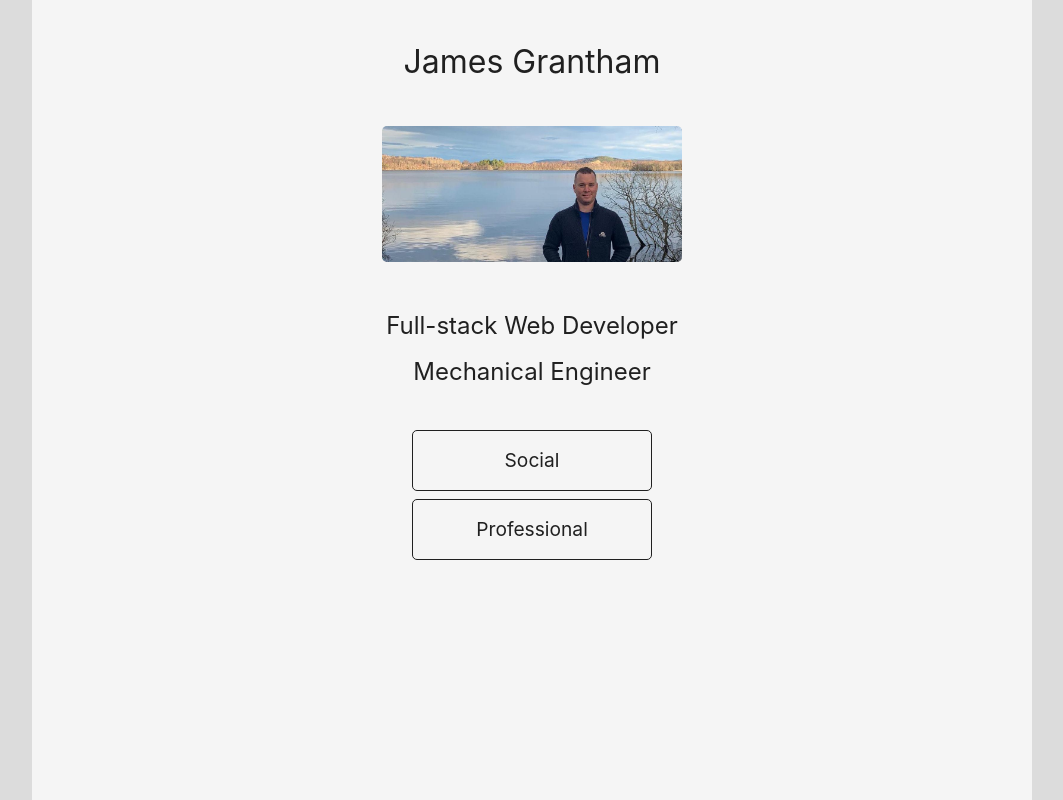
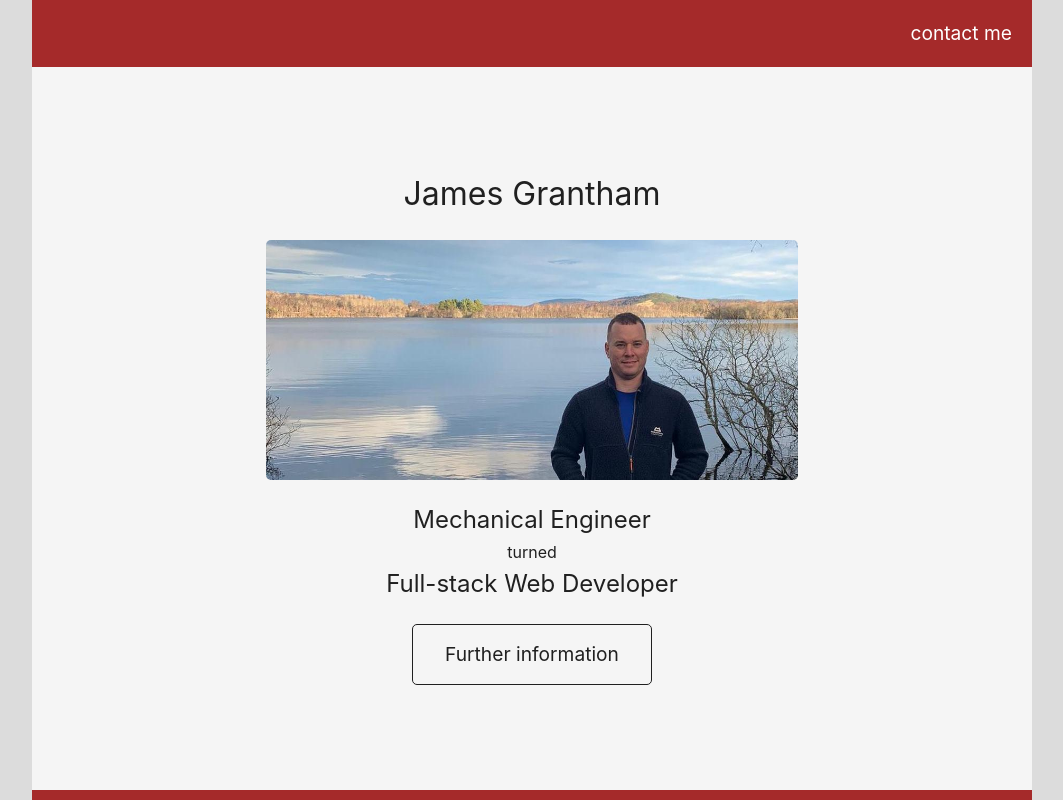
Before and after one commit to jrgrantham/james-grantham, a React (Create React App) app: page / in a window 1280 px wide. Shown: the whole page, without its empty margins (108-1171 px from the left). Built offline with nearby package versions, Linux system fonts and the light colour scheme; no server answers.

Commit message:
add window height calculator and styling

```diff
--- a/src/App.js
+++ b/src/App.js
@@ -2,6 +2,7 @@ import React, { useState } from "react";
 import { Route } from "react-router-dom";
 import styled from "styled-components";
 import Landing from "./views/Landing";
+import Trial from "./views/Trial";
 import Professional from "./views/Professional";
 import Login from "./views/Login";
 import PhoneNumbers from "./views/PhoneNumbers";
@@ -19,6 +20,7 @@ export default function App() {
   return (
     <StyledApp>
       <Route exact path="/" component={Landing} />
+      <Route exact path="/trial" component={Trial} />
       <Route path="/professional" component={Professional} />
       <Route
         path="/login"
@@ -63,6 +65,7 @@ export default function App() {
 }
 
 const StyledApp = styled.div`
+  width: 100vw
   max-width: 1000px
   min-height: 100%
   margin: auto
--- a/src/helpers/Error.js
+++ b/src/helpers/Error.js
@@ -7,7 +7,7 @@ const Error = ({ touched, message }) => {
   if (message) {
   return <div className='form-message invalid'>{message}</div>
   }
-  return <div className='form-message valid'>all good</div>
+  return <div className='form-message valid'>All good</div>
 }
 
 export default Error
--- a/src/views/Landing.jsx
+++ b/src/views/Landing.jsx
@@ -3,7 +3,7 @@ import { Link } from "react-router-dom";
 import styled from "styled-components";
 import jamesPhoto from "../../src/images/james.jpg";
 
-import { transition, greyMedium, borderRad, blackOff } from "./styling";
+import { transition, greyMedium, borderRad, blackOff, greyDark } from "./styling";
 
 export default function Landing() {
   // document.body.style.background = appColor;
@@ -11,66 +11,89 @@ export default function Landing() {
 
   return (
     <Position>
-      <LandingStyle>
+      <Header>
+        <Link to="/phonenumbers">
+          <h5 style={contactMe} >contact me</h5>
+        </Link>
+      </Header>
+      <Content id='content' >
         <h2>James Grantham</h2>
-        <div>
+        <div className='img '>
           <img src={jamesPhoto} alt="" />
         </div>
-        <Career>
-          <h4>Full-stack Web Developer</h4>
-          <h4>Mechanical Engineer</h4>
-        </Career>
-        <Buttons>
-          <Link to="/phonenumbers">
-            <h5>Social</h5>
-          </Link>
-          <Link to="/professional">
-            <h5>Professional</h5>
-          </Link>
-        </Buttons>
-      </LandingStyle>
+        <div>
+        	<h4>Mechanical Engineer</h4>
+          <p>turned</p>
+        	<h4>Full-stack Web Developer</h4>
+        </div>
+        <Link to="/professional">
+          <h5>Further information</h5>
+        </Link>
+      </Content>
+      <Footer></Footer>
     </Position>
   );
 }
 
+// window.onresize = function(){window.location.reload()}
+
+let vh = (window.innerHeight < 630) ? 630 : window.innerHeight
+console.log(vh)
+
 const Position = styled.div`
-  height: 100%
+  width: 100%
+  height: ${vh}px
   display: flex
   flex-direction: column
-  justify-content: center
-
-  @media (min-height: 850px) {
-    min-height: 100vh
-  }
+  justify-content: space-between
+  // border: 10px solid ${greyDark}
 `;
 
-const LandingStyle = styled.div`
-  margin: 40px
-  height: 520px
+const Header = styled.div`
+  background-color: brown
+  width: 100%
+`;
+
+const contactMe = {
+  textAlign: 'right',
+  color: 'white',
+  padding: '20px'
+}
+
+const Content = styled.div`
+  // margin: 40px
+  // padding: 30px 0
+  height: 70vh
+  min-height: 30rem
+  max-height: 50rem
   display: flex;
   flex-direction: column;
-  justify-content: space-between;
+  justify-content: space-evenly;
   align-items: center;
   // border: 2px solid green
 
+  div {
+    display: flex;
+    flex-direction: column;
+    justify-content: space-between;
+    align-items: center;
+  }
+
+  .img {
+    width: 90%
+    // max-width: 700px
+    min-height: 20px
+    max-height: 30vh
+    object-fit: contain
+
+    // border: 5px solid red
+  }
+
   img {
-    width: 300px
+    max-width: 100%
+    max-height: 100%
     border-radius: ${borderRad}
   }
-`;
-
-const Career = styled.div`
-  display: flex
-  flex-direction: column
-  justify-content: space-between
-  height: 80px
-`;
-
-const Buttons = styled.div`
-  display: flex
-  flex-direction: column
-  justify-content: space-between
-  height: 130px
 
   h5 {
     padding: 1rem 0
@@ -85,4 +108,20 @@ const Buttons = styled.div`
       }
     }
   }
+
+  h4 {
+    // height: 80px
+    // margin: 10px 0
+  }
 `;
+
+const Footer = styled.div`
+  background-color: brown;
+  height: 10px
+  // clip-path: polygon(
+  //   0 0, /* left top */
+  //   100% 80%, /* right top */
+  //   100% 100%, /* right bottom */
+  //   0 100% /* left bottom */
+  // );
+`;
--- /dev/null
+++ b/src/views/Trial.jsx
@@ -0,0 +1,102 @@
+import React from "react";
+import { Link } from "react-router-dom";
+import styled from "styled-components";
+import jamesPhoto from "../../src/images/james.jpg";
+
+import { transition, greyMedium, borderRad, blackOff } from "./styling";
+
+export default function Landing() {
+  // document.body.style.background = appColor;
+  // document.getElementById("root").style.background = appColor;
+
+  return (
+    <Position>
+      <Container>
+        <Header>
+        </Header>
+        <img height style={{height: '1000px'}} src={jamesPhoto} alt="" />
+        <Slant></Slant>
+      </Container>
+    </Position>
+  );
+}
+
+const Container = styled.div`
+height: 1000px
+`
+
+const Header = styled.div`
+background-color: black;
+height: 100px
+clip-path: polygon(
+  0 0,
+  100% 0,
+  100% 100%,
+  0 calc(100% - 6vw)
+);
+
+`;
+
+const Slant = styled.div`
+  height: 40px;
+  width: 100%;
+  min-height: 30px;
+  width: 100%;
+  background-color: black;
+  transform: skewY(5deg);
+  padding: 50px 0;
+`;
+
+const Position = styled.div`
+  height: 100%
+  display: flex
+  flex-direction: column
+  justify-content: center
+
+  @media (min-height: 850px) {
+    min-height: 100vh;
+  }
+`;
+
+const LandingStyle = styled.div`
+  margin: 40px
+  height: 520px
+  display: flex;
+  flex-direction: column;
+  justify-content: space-between;
+  align-items: center;
+  // border: 2px solid green
+
+  img {
+    width: 300px
+    border-radius: ${borderRad}
+  }
+`;
+
+const Career = styled.div`
+  display: flex
+  flex-direction: column
+  justify-content: space-between
+  height: 80px
+`;
+
+const Buttons = styled.div`
+  display: flex
+  flex-direction: column
+  justify-content: space-between
+  height: 130px
+
+  h5 {
+    padding: 1rem 0
+    min-width: 15rem
+    border: 1px solid ${blackOff}
+    border-radius: ${borderRad}
+
+    @media (pointer:fine) {
+      &:hover {
+        background-color: ${greyMedium};
+        transition: background-color ${transition}
+      }
+    }
+  }
+`;
```
